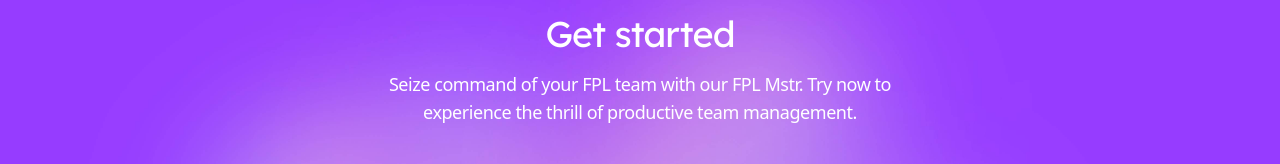
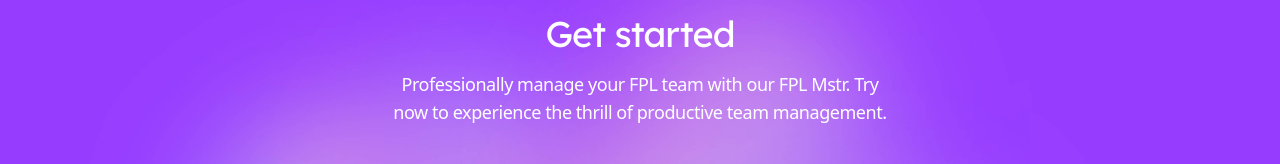
Before and after one commit to Dofften/fplmstr, a Next.js app: page / in a window 1280 px wide. Shown: the part 3070-3234 px from the top of the page. Built offline with nearby package versions, Linux system fonts and the light colour scheme.

Commit message:
UI updates

```diff
--- a/components/CTA.js
+++ b/components/CTA.js
@@ -29,7 +29,7 @@
             Get started
           </h2>
           <p className="mt-4 text-lg tracking-tight text-white">
-            Seize command of your FPL team with our FPL Mstr. Try now to
+            Professionally manage your FPL team with our FPL Mstr. Try now to
             experience the thrill of productive team management.
           </p>
           <a href="/signin">
```
